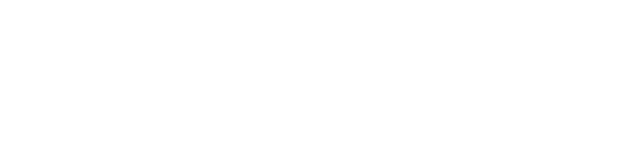
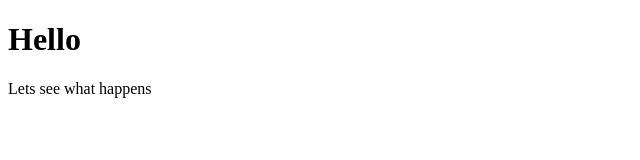
Before and after one commit to Manucu2k/repository, a plain HTML site: page index.html in a window 1280 px wide. Shown: the whole page, without its empty margins (0-640 px from the left). Drawn offline with Linux system fonts and the light colour scheme.

Commit message:
added to index.html

```diff
--- a/index.html
+++ b/index.html
@@ -6,5 +6,8 @@
         <meta name="viewport" content="width=device-width", initial-scale="1.0" />
         <title>Document</title>
     </head>
-    <body> </body>
+    <body>
+        <h1>Hello</h1>
+        <p>Lets see what happens</p>
+    </body>
 </html>
```
